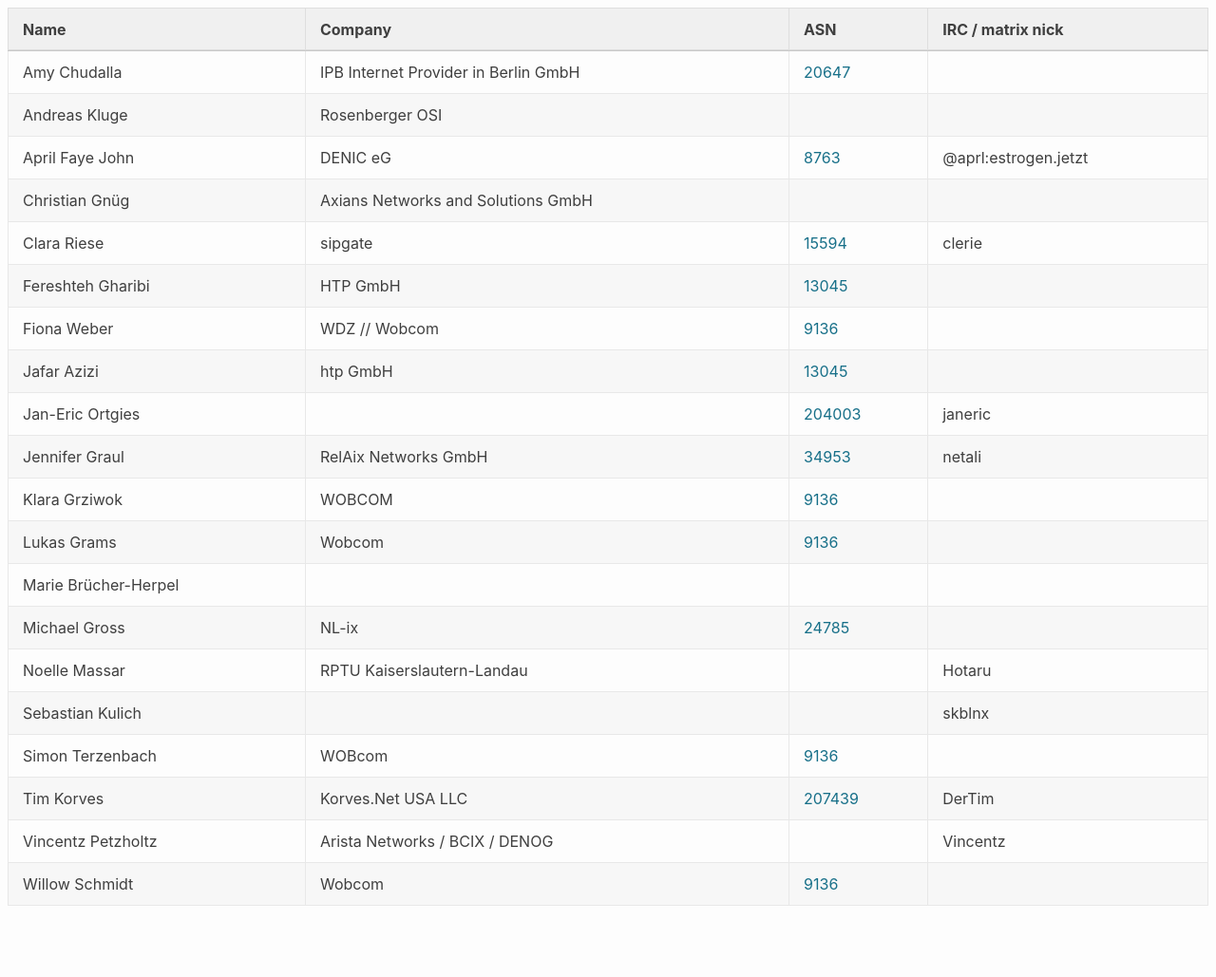
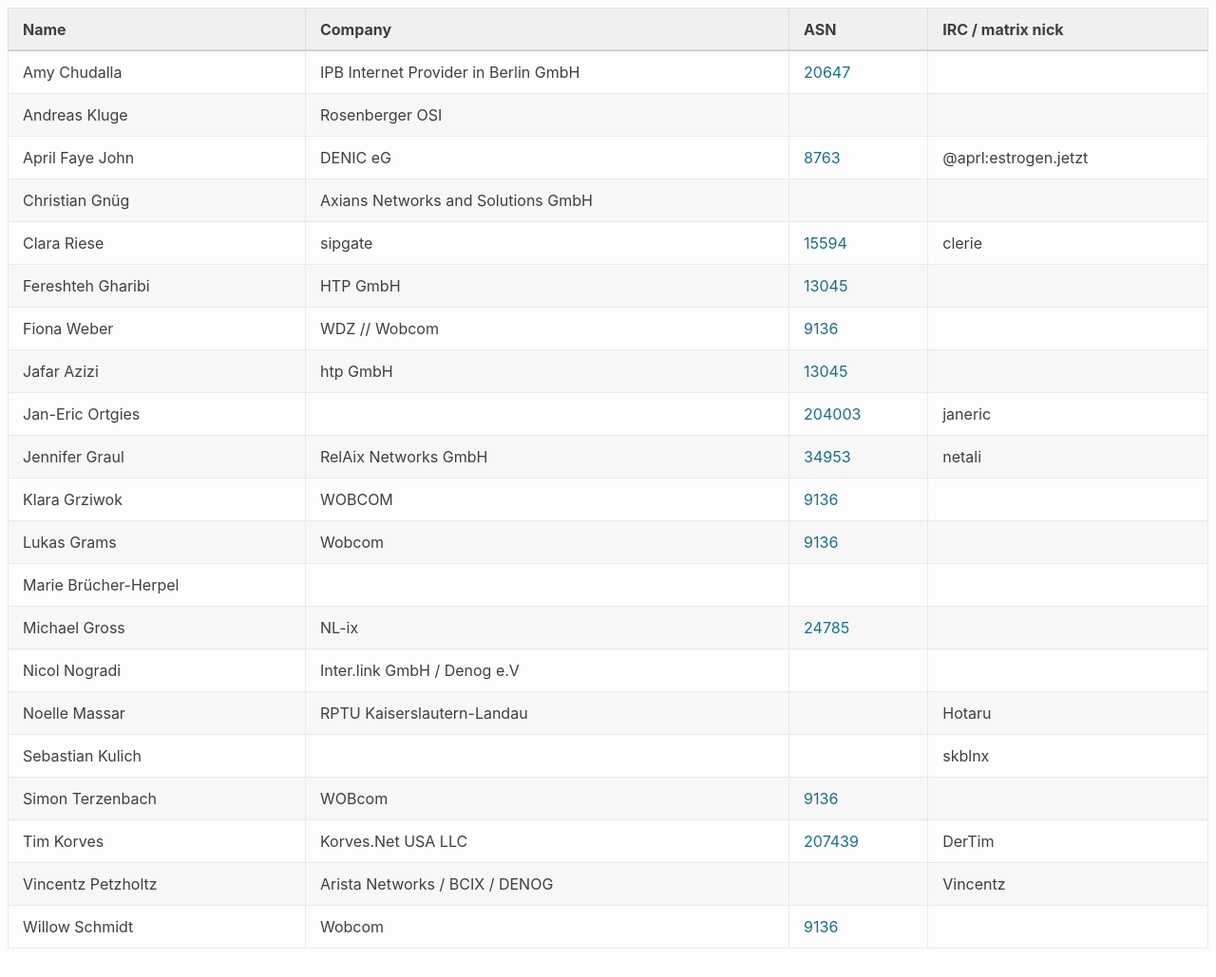
Before and after one commit to denog/pretix-attendeelist, a Jekyll site: the page built from denogmeetup25-04/index.markdown, in a window 1280 px wide and 1029 px high. Shown: the whole window at 95% size. Built offline with Jekyll 4.4.1, drawn with Linux system fonts in a browser that asks for light colours.

Commit message:
Latest data: Thu Apr 24 15:11:00 UTC 2025

```diff
--- a/_data/attendees_denogmeetup25-04.json
+++ b/_data/attendees_denogmeetup25-04.json
@@ -84,6 +84,12 @@
     "asn": "24785"
   },
   {
+    "name": "Nicol Nogradi",
+    "company": "Inter.link GmbH / Denog e.V",
+    "irc": null,
+    "asn": null
+  },
+  {
     "name": "Noelle Massar",
     "company": "RPTU Kaiserslautern-Landau",
     "irc": "Hotaru",
```
